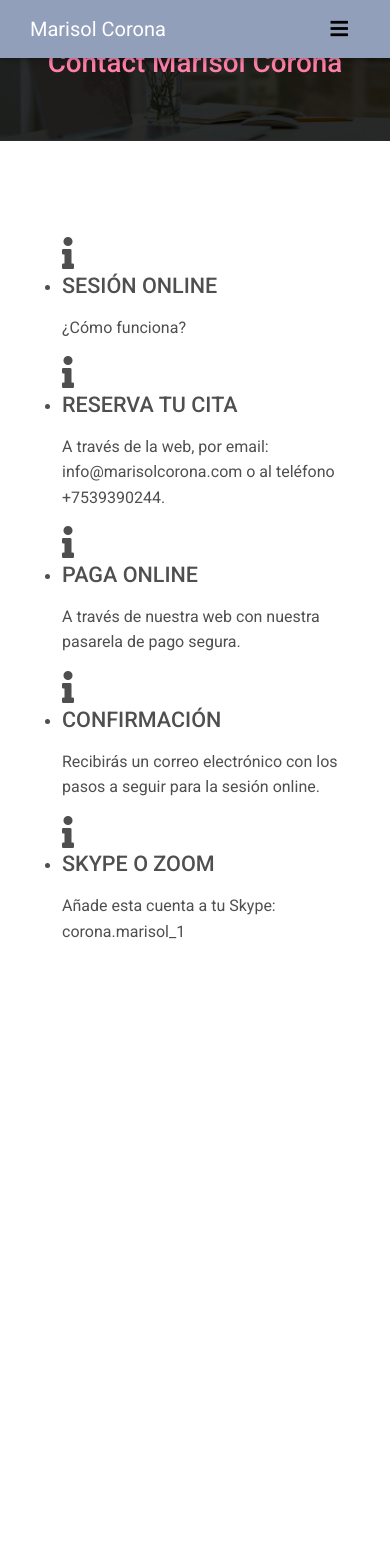
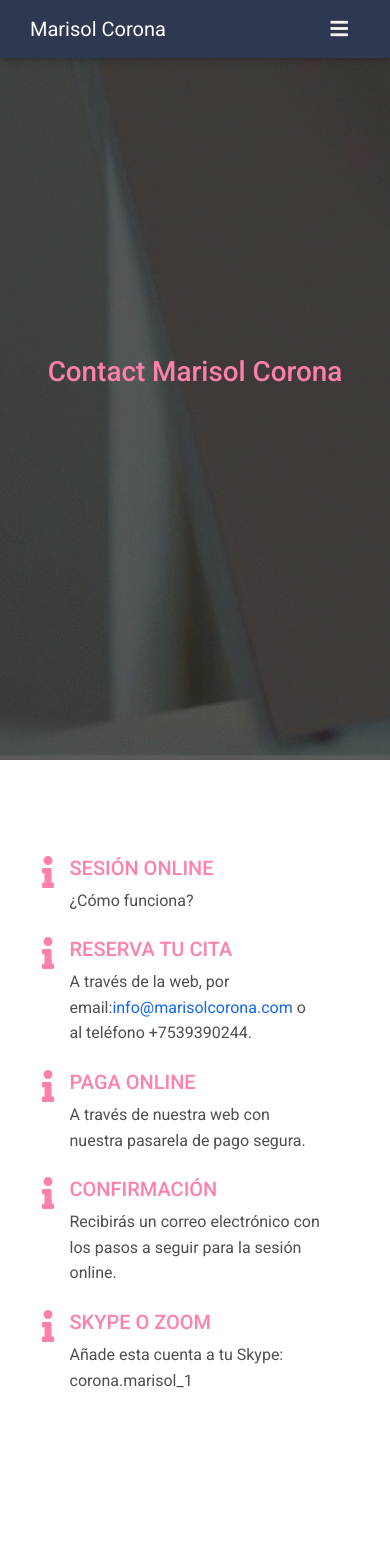
Before and after one commit to bendandoSolo/marisolcorona-next, a Next.js app: page /contact in a window 390 px wide. Shown: the top 1568 px of the page. Built offline with nearby package versions, Linux system fonts and the light colour scheme.

Commit message:
Amended mobile versions, added styles to each card, amended margin gaps in the mobile version

```diff
--- a/pages/components/Banner.js
+++ b/pages/components/Banner.js
@@ -2,29 +2,28 @@ import Link from "next/link";
 
 const Banner = ({ text, smallText, button, bgImg }) => {
   return (
-    <div className="bg-image banner">
-      <img src={bgImg} className="w-100" alt="Sample" />
-      <div className="mask" style={{ backgroundColor: "rgba(0, 0, 0, 0.6)" }}>
-        <div className="d-flex justify-content-center align-items-center h-100">
-          <div className="header-text container">
+    <div className="bg-header" style={{ backgroundImage: `url(${bgImg})` }}>
+      <div className="overlay"></div>
+      <div className="bg-text">
         <div className="text-center intro">
           {text && <h1 className="mb-3">{text}</h1>}
           <div className="row justify-content-center">
             {smallText && (
-                  <h5 className="mb-3 text-white col-md-4">{smallText}</h5>
+              <p className="mb-3 text-white col-md-6">{smallText}</p>
             )}
           </div>
 
           {button && (
             <>
+              <Link href="#aprende-mas">
                 <button
                   className="btn mx-2 mt-4 py-3 px-5 text-white btn btn-outline-white"
-                    href=""
                   role="button"
                 >
                   Aprende más
                   <i className="fas fa-play ms-2"></i>
                 </button>
+              </Link>
               <Link href="https://calendly.com/marisol-corona/entrevista">
                 <a target="_blank">
                   <button
@@ -41,8 +40,6 @@ const Banner = ({ text, smallText, button, bgImg }) => {
         </div>
       </div>
     </div>
-      </div>
-    </div>
   );
 };
 
--- a/pages/contact.js
+++ b/pages/contact.js
@@ -1,10 +1,13 @@
+// Next Links
 import Head from "next/head";
-import styles from "../styles/Home.module.css";
+import Link from "next/link";
+
 import { motion } from "framer-motion";
+import Banner from "./components/Banner";
+
+// Form Modules
 import { Formik, Form, Field } from "formik";
 import * as Yup from "yup";
-
-import Banner from "./components/Banner";
 
 export default function Contact() {
   const SignupSchema = Yup.object().shape({
@@ -103,82 +106,75 @@ export default function Contact() {
       <Head>
         <title>Contact | Marisol Corona</title>
       </Head>
-
       <Banner
         text="Contact Marisol Corona"
         bgImg="images/contact-dark-header.jpg"
       />
-      {/* Start of Container */}
       <div className="container">
-        {/* Section */}
         <div className="row my-5 justify-content-evenly align-items-center py-5">
-          <div className="col-md-6" data-aos="fade-up">
-            <ul className="mb-5">
-              <div className="row align-items-center">
-                <div className="col-sm-1">
-                  <i className="fas fa-info fa-2x"></i>
+          <div className="col-lg-6 col-md-12 px-4">
+            <div className="row mb-2">
+              <div className="col-1 mr-3">
+                <i className="fas fa-info fa-2x primary"></i>
               </div>
-                <div className="col-sm-10">
-                  <li>
-                    <h4 className="mb-3">SESIÓN ONLINE</h4>
-                    <p>¿Cómo funciona?</p>
-                  </li>
+              <div className="col-10">
+                <h5 className="feature-title primary">SESIÓN ONLINE</h5>
+                <p className="grey-text">¿Cómo funciona?</p>
               </div>
             </div>
-              <div className="row align-items-center">
-                <div className="col-sm-1">
-                  <i className="fas fa-info fa-2x"></i>
+
+            <div className="row mb-2">
+              <div className="col-1 mr-3">
+                <i className="fas fa-info fa-2x primary"></i>
               </div>
-                <div className="col-sm-10">
-                  <li>
-                    <h4 className="mb-3">RESERVA TU CITA</h4>
-                    <p>
-                      A través de la web, por email: info@marisolcorona.com o al
-                      teléfono +7539390244.
+              <div className="col-10">
+                <h5 className="feature-title primary">RESERVA TU CITA</h5>
+                <p className="grey-text">
+                  A través de la web, por email:
+                  <Link href="mailto:marisol@marisolcorona.com?Subject=Consulta%del%sitio%web">
+                    <a target="_top">info@marisolcorona.com </a>
+                  </Link>{" "}
+                  o al teléfono +7539390244.
                 </p>
-                  </li>
               </div>
             </div>
-              <div className="row align-items-center">
-                <div className="col-sm-1">
-                  <i className="fas fa-info fa-2x"></i>
+
+            <div className="row mb-2">
+              <div className="col-1 mr-3">
+                <i className="fas fa-info fa-2x primary"></i>
               </div>
-                <div className="col-sm-10">
-                  <li>
-                    <h4 className="mb-3">PAGA ONLINE</h4>
-                    <p>
-                      A través de nuestra web con nuestra pasarela de pago
-                      segura.
+              <div className="col-10">
+                <h5 className="feature-title primary">PAGA ONLINE</h5>
+                <p className="grey-text">
+                  A través de nuestra web con nuestra pasarela de pago segura.
                 </p>
-                  </li>
               </div>
             </div>
-              <div className="row align-items-center">
-                <div className="col-sm-1">
-                  <i className="fas fa-info fa-2x"></i>
+
+            <div className="row mb-2">
+              <div className="col-1 mr-3">
+                <i className="fas fa-info fa-2x primary"></i>
               </div>
-                <div className="col-sm-10">
-                  <li>
-                    <h4 className="mb-3">CONFIRMACIÓN </h4>
-                    <p>
-                      Recibirás un correo electrónico con los pasos a seguir
-                      para la sesión online.
+              <div className="col-10">
+                <h5 className="feature-title primary">CONFIRMACIÓN</h5>
+                <p className="grey-text">
+                  Recibirás un correo electrónico con los pasos a seguir para la
+                  sesión online.
                 </p>
-                  </li>
               </div>
             </div>
-              <div className="row align-items-center">
-                <div className="col-sm-1">
-                  <i className="fas fa-info fa-2x"></i>
+
+            <div className="row mb-2">
+              <div className="col-1 mr-3">
+                <i className="fas fa-info fa-2x primary"></i>
               </div>
-                <div className="col-sm-10">
-                  <li>
-                    <h4 className="mb-3">SKYPE O ZOOM</h4>
-                    <p>Añade esta cuenta a tu Skype: corona.marisol_1</p>
-                  </li>
+              <div className="col-10">
+                <h5 className="feature-title primary">SKYPE O ZOOM</h5>
+                <p className="grey-text">
+                  Añade esta cuenta a tu Skype: corona.marisol_1
+                </p>
               </div>
             </div>
-            </ul>
           </div>
           <div className="col-md-4" data-aos="fade-up">
             <div className="contact_form shadow-5">
--- a/pages/testimonios.js
+++ b/pages/testimonios.js
@@ -1,6 +1,6 @@
+// Next Links
 import Head from "next/head";
-import styles from "../styles/Home.module.css";
-import Image from "next/image";
+
 import { motion } from "framer-motion";
 import Banner from "./components/Banner";
 
--- a/styles/globals.css
+++ b/styles/globals.css
@@ -475,10 +475,6 @@ body,
   }
 }
 /* Footer color for sake of consistency with Navbar */
-.page-footer {
-  background-color: #ff80ab;
-}
-
 .white-hover-primary {
   color: white;
 }
@@ -636,7 +632,7 @@ body,
 /* Adding color to the Navbar on mobile */
 @media only screen and (max-width: 768px) {
   .navbar {
-    background-color: #929fba;
+    background-color: #2e3951;
   }
 }
 /* Footer color for sake of consistency with Navbar */
@@ -689,6 +685,10 @@ nav {
     background-color: #ff80ab;
     opacity: 1;
   }
+
+  nav button {
+    color: whitesmoke;
+  }
 }
 .nav-scroll {
   padding: 3px 0 !important;
@@ -735,7 +735,56 @@ footer.page-footer .footer-copyright a {
   color: #ffffff;
   -webkit-transition: 0.5s;
   transition: 0.5s;
+  cursor: pointer;
 }
 footer.page-footer .footer-copyright a:hover {
   color: #ff80ab;
+  cursor: pointer;
+}
+
+.bg-header {
+  position: relative;
+  text-align: center;
+  height: 60vh;
+  background-size: cover;
+  background-repeat: no-repeat;
+  display: -webkit-box;
+  display: -ms-flexbox;
+  display: flex;
+  -webkit-box-pack: center;
+      -ms-flex-pack: center;
+          justify-content: center;
+  -webkit-box-align: center;
+      -ms-flex-align: center;
+          align-items: center;
+}
+.bg-header .overlay {
+  position: absolute;
+  top: 0;
+  left: 0;
+  width: 100%;
+  height: 100%;
+  background-color: rgba(0, 0, 0, 0.2);
+}
+.bg-header .bg-text {
+  z-index: 1000;
+}
+.bg-header .bg-text h1 {
+  color: #ff80ab;
+}
+
+@media screen and (max-width: 770px) {
+  .bg-header {
+    height: 90vh;
+  }
+
+  .mobile-center {
+    text-align: center;
+  }
+  .mobile-center .col-1 {
+    width: 100%;
+  }
+}
+.row {
+  --bs-gutter-x: 0 !important;
 }/*# sourceMappingURL=globals.css.map */
--- a/styles/globals.scss
+++ b/styles/globals.scss
@@ -483,9 +483,6 @@ body,
   }
 }
 /* Footer color for sake of consistency with Navbar */
-.page-footer {
-  background-color: $primary-color;
-}
 
 .white-hover-primary {
   color: white;
@@ -636,7 +633,7 @@ body,
 /* Adding color to the Navbar on mobile */
 @media only screen and (max-width: 768px) {
   .navbar {
-    background-color: #929fba;
+    background-color: #2e3951;
   }
 }
 
@@ -690,6 +687,9 @@ nav {
     background-color: #ff80ab;
     opacity: 1;
   }
+  nav button {
+    color: whitesmoke;
+  }
 }
 
 .nav-scroll {
@@ -735,8 +735,51 @@ footer.page-footer .footer-copyright {
   a {
     color: #ffffff;
     transition: 0.5s;
+    cursor: pointer;
   }
   a:hover {
     color: $primary-color;
+    cursor: pointer;
   }
 }
+
+.bg-header {
+  position: relative;
+  text-align: center;
+  height: 60vh;
+  background-size: cover;
+  background-repeat: no-repeat;
+  display: flex;
+  justify-content: center;
+  align-items: center;
+  .overlay {
+    position: absolute;
+    top: 0;
+    left: 0;
+    width: 100%;
+    height: 100%;
+    background-color: rgba(0, 0, 0, 0.2);
+  }
+  .bg-text {
+    z-index: 1000;
+    h1 {
+      color: $primary-color;
+    }
+  }
+}
+
+@media screen and (max-width: 770px) {
+  .bg-header {
+    height: 90vh;
+  }
+  .mobile-center {
+    text-align: center;
+    .col-1 {
+      width: 100%;
+    }
+  }
+}
+
+.row {
+  --bs-gutter-x: 0 !important;
+}
```
Also changed, not shown: pages/components/Footer.js (+18 -37 lines), pages/index.js (+20 -13 lines), pages/individual.js (+21 -22 lines), pages/programas.js (+6 -10 lines), pages/workshop.js (+5 -14 lines), 2 other files (tests, documents, lock files or other folders). Lines whose indentation alone changed are shown as unchanged.
